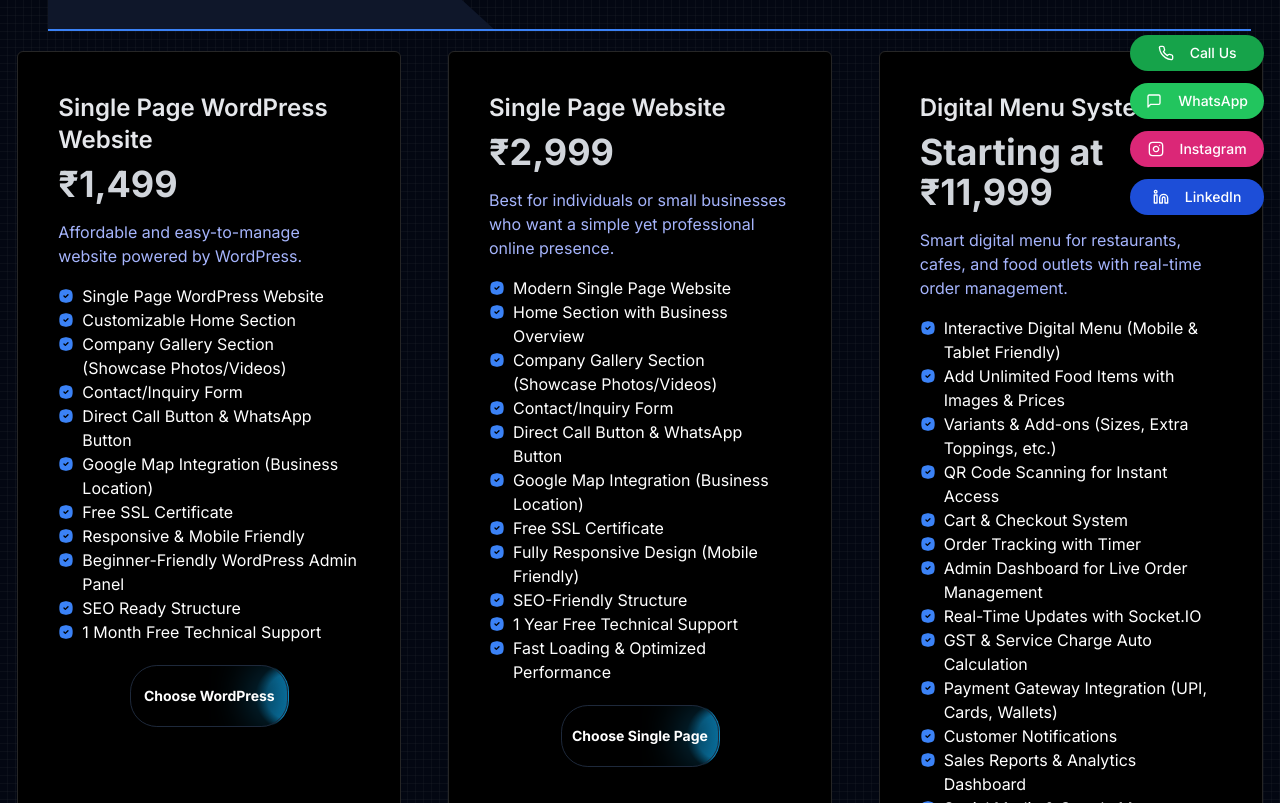
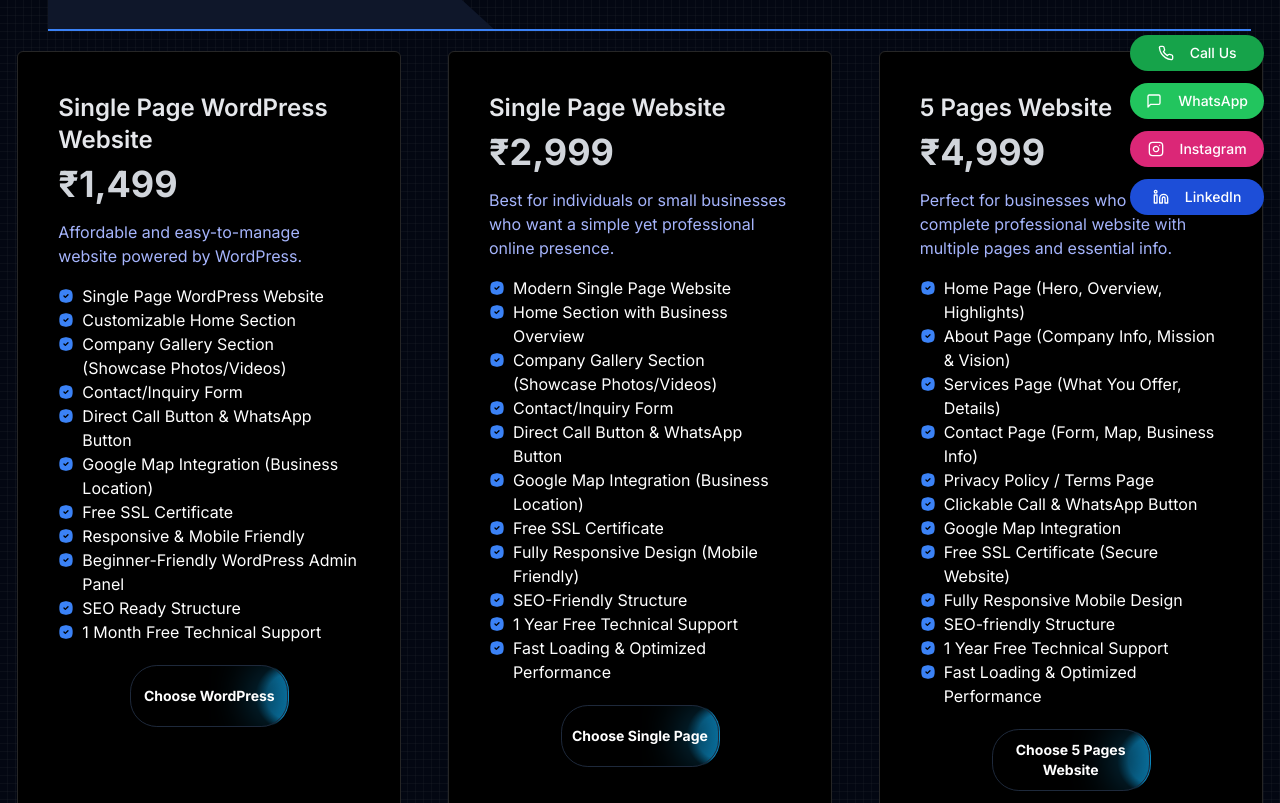
Before and after one commit to Manankumar6/nextjs-first, a Next.js app: page /pricing in a window 1280 px wide. Shown: the part 537-1340 px from the top of the page. Built offline with nearby package versions, Linux system fonts and the light colour scheme.

Commit message:
add latest project and fix ui

```diff
--- a/src/app/(pages)/about/page.js
+++ b/src/app/(pages)/about/page.js
@@ -397,7 +397,11 @@
 
       </div>
 
-
+  {/* What Our Client Say Component  */}
+      <OurProject />
+      <Client />
+      <WhatOurClientsSay />
+      <ImageGallery />
 
       {/* Services Section */}
       <div className=" dark:bg-background  dark:bg-grid-small-white/[0.2]  px-4">
@@ -514,11 +518,7 @@
 
 
 
-      {/* What Our Client Say Component  */}
-      <WhatOurClientsSay />
-      <Client />
-      <OurProject />
-      <ImageGallery />
+
       {/* <GridBackgroundDemo /> */}
 
       <section className="bg-indigo-600 dark:bg-background relative dark:bg-grid-small-white/[0.2] dark:text-gray-300 text-white py-16">
--- a/src/app/(pages)/pricing/page.js
+++ b/src/app/(pages)/pricing/page.js
@@ -151,6 +151,45 @@
                   className="bg-white dark:bg-transparent font-bold text-black dark:text-white border-neutral-200 dark:border-slate-800"
                 >
                   Choose Single Page
+                </Button>
+              </Link>
+            </div>
+          </div>
+        </CardSpotlight>
+        <CardSpotlight className="h-auto w-96">
+          <h3 className="text-2xl font-semibold text-gray-700 dark:text-gray-200 mb-2">
+            5 Pages Website
+          </h3>
+          <p className="text-4xl font-bold mb-4 text-gray-800 dark:text-gray-300">
+            ₹4,999
+          </p>
+          <div className="text-neutral-700 dark:text-neutral-200 mt-4 relative z-20">
+            <p className="text-gray-700 dark:text-indigo-300 mb-4">
+             Perfect for businesses who want a complete professional website with multiple pages and essential info.
+
+            </p>
+           <ul className="list-none mt-2">
+  <Step title="Home Page (Hero, Overview, Highlights)" />
+  <Step title="About Page (Company Info, Mission & Vision)" />
+  <Step title="Services Page (What You Offer, Details)" />
+  <Step title="Contact Page (Form, Map, Business Info)" />
+  <Step title="Privacy Policy / Terms Page" />
+  <Step title="Clickable Call & WhatsApp Button" />
+  <Step title="Google Map Integration" />
+  <Step title="Free SSL Certificate (Secure Website)" />
+  <Step title="Fully Responsive Mobile Design" />
+  <Step title="SEO-friendly Structure" />
+  <Step title="1 Year Free Technical Support" />
+  <Step title="Fast Loading & Optimized Performance" />
+</ul>
+
+            <div className="w-full mt-5 flex justify-center">
+              <Link href="/contact">
+                <Button
+                  borderRadius="1.75rem"
+                  className="bg-white dark:bg-transparent font-bold text-black dark:text-white border-neutral-200 dark:border-slate-800"
+                >
+                 Choose 5 Pages Website
                 </Button>
               </Link>
             </div>
--- a/src/app/_components/Client.js
+++ b/src/app/_components/Client.js
@@ -1,12 +1,30 @@
 'use client'
 import React from 'react';
-import Heading from './Heading'
+
 
 import Feedback from './Feedback';
 const Client = () => {
 
 
   const projects = [
+    {
+  img: '/image/mshomedecor.png',
+  projectName: "MS HOME DECOR – Interior Website",
+  madeFor: "MS Home Decor",
+  feedback:  "TechCanva has created a professional and visually appealing interior website for our business. Now we don’t need to share product images and details manually with customers—everything is available online with categories, product descriptions, and inquiry options. The website properly represents our brand and helps us convert more customers. We are extremely happy with the design quality, performance and overall working process.",
+  client: "Ashish Singh",
+  url: "https://mshomedecor.in/"
+},
+  {
+  img: '/image/bbstudio.png',
+  projectName: "Blueberries Studio – Showcase Website",
+  madeFor: "Blueberries Studio",
+  feedback:
+    "TechCanva created a professional showcase website for our studio that beautifully presents our work, services and portfolio all in one place. Earlier we had to share our work individually with clients, but now they can explore our studio profile, previous projects, and creative approach directly on the website. The modern design and smooth user experience truly represent our brand. We are very happy with the final result and the entire development process.",
+  client: "Harsh Jain",
+  url: "https://blue-berries-studios.vercel.app/"
+},
+
     {
   img: '/image/foodcafe.png',
   projectName: "Fool Café – Food Ordering Website",
--- a/src/app/_components/ExploreService.jsx
+++ b/src/app/_components/ExploreService.jsx
@@ -1,7 +1,7 @@
 import React from "react";
 import { Button } from "@/components/ui/moving-border";
 import Link from "next/link";
-import { SparklesCore } from "@/components/ui/sparkles";
+
 
 const ExploreService = () => {
   return (
--- a/src/app/_components/GradientBackgroundSection .jsx
+++ b/src/app/_components/GradientBackgroundSection .jsx
@@ -1,4 +1,4 @@
-import { Button } from '@/components/ui/moving-border';
+
 import React from 'react';
 
 
--- a/src/app/_components/Hero.js
+++ b/src/app/_components/Hero.js
@@ -11,6 +11,7 @@
 import Achievements from './Achievements';
 import Technology from './Technology';
 import Head from 'next/head';
+import OurProject from './OurProject';
 
 
 const Hero = () => {
@@ -93,6 +94,7 @@
 
       <TypewriterEffectSmoothDemo />
       <Achievements />
+       <OurProject />
       <WhyChooseUs />
       <Technology />
       <ExploreService />
--- a/src/app/_components/OurProject.js
+++ b/src/app/_components/OurProject.js
@@ -11,6 +11,18 @@
 import { Button } from "@/components/ui/moving-border";
 const OurProject = () => {
   const projectData = [
+    {
+      img: "/image/mshomedecor.png",
+      title: "MS HOME DECOR – Interior Website",
+      desr: "A beautifully crafted interior and furniture showcase website designed to help businesses present their products online instead of sending PDFs on WhatsApp. Customers can easily explore categories, view details, and inquire directly. Built with a modern UI and responsive design to make interior browsing effortless and professional.",
+      link: "https://mshomedecor.in/"
+    },
+    {
+      img: "/image/bbstudio.png",
+      title: "Blueberries Studio – Showcase Website",
+      desr: "TechCanva created a professional showcase website for our studio that beautifully presents our work, services and portfolio all in one place. Earlier we had to share our work individually with clients, but now they can explore our studio profile, previous projects, and creative approach directly on the website. The modern design and smooth user experience truly represent our brand. We are very happy with the final result and the entire development process.",
+      link: "https://blue-berries-studios.vercel.app/"
+    },
     {
       img: "/image/foodcafe.png",
       title: "Food Café – Digital Food Ordering System",
--- a/src/app/model/FeedbackModel.js
+++ b/src/app/model/FeedbackModel.js
@@ -21,9 +21,9 @@
         type: Date,
         default: Date.now,
     },
-    isDeleted:{
-        type:Boolean,
-        default:false
+    isDeleted: {
+        type: Boolean,
+        default: false
     }
 
 })
```
Also changed, not shown: public/image/bbstudio.png (added), public/image/mshomedecor.png (added). Lines whose indentation alone changed are shown as unchanged.
